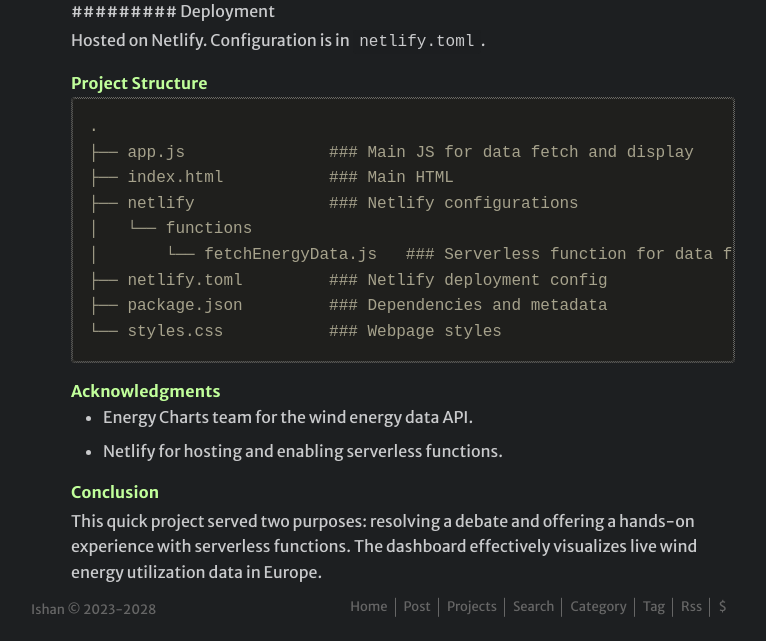
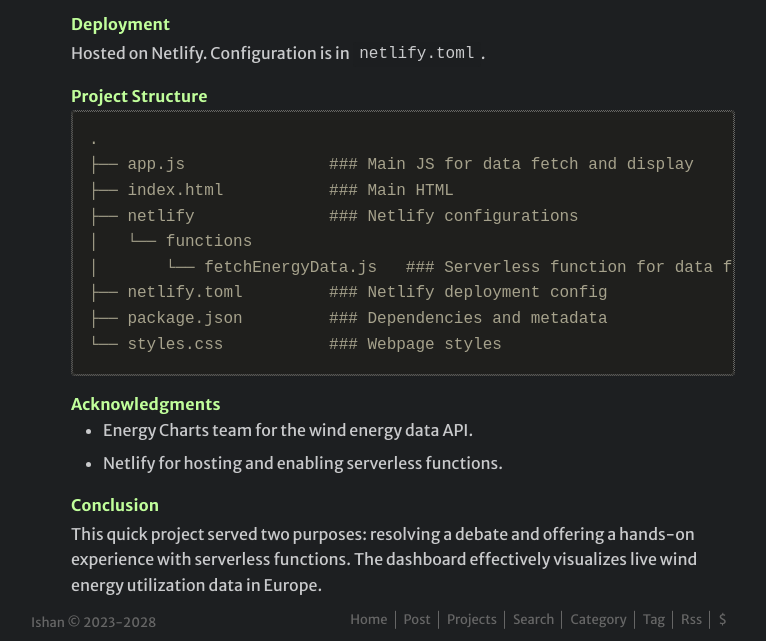
Before and after one commit to Ishan95014/ishanfr, a Jekyll site: the page built from _posts/2023-10-7-wind_ishan_fr.md, in a window 1280 px wide and 900 px high, scrolled down 1115 px, cut to the strip 259-900 px from the top of the window. Shown: the whole strip, without its empty margins (257-1023 px from the left). Built offline with Jekyll 4.4.1, drawn with Linux system fonts in a browser that asks for light colours.

Commit message:
oops too many #

```diff
--- a/_posts/2023-10-7-wind_ishan_fr.md
+++ b/_posts/2023-10-7-wind_ishan_fr.md
@@ -46,7 +46,7 @@ S->>W: Return data to browser
 {% endmermaid %}
 
 
-######### Deployment
+###### Deployment
 
 Hosted on Netlify. Configuration is in `netlify.toml`.
 
```
